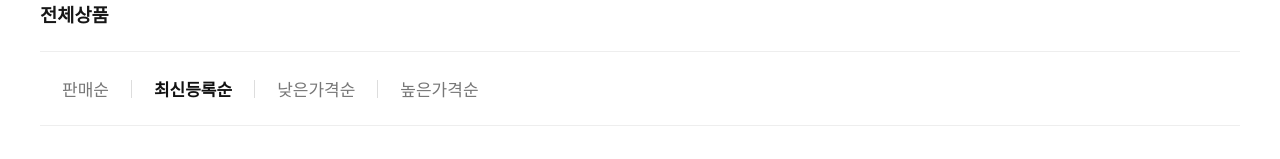
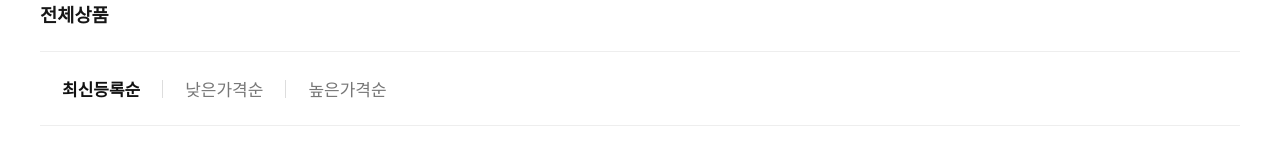
Before and after one commit to Lee-chl/pikai, a Next.js app in the folder apps/web/: page /pikai/product in a window 1280 px wide. Shown: the part 241-400 px from the top of the page. Built offline with nearby package versions, Linux system fonts and the light colour scheme; no server answers.

Commit message:
remove: SortMenu 판매순 삭제

```diff
--- a/apps/web/components/products/SortMenu.tsx
+++ b/apps/web/components/products/SortMenu.tsx
@@ -11,10 +11,6 @@ const sortOptions: {
   label: string;
   value: ProductSortType;
 }[] = [
-  {
-    label: "판매순",
-    value: "sales",
-  },
   {
     label: "최신등록순",
     value: "latest",
@@ -61,21 +57,16 @@ export default function SortMenu({
           >
             <button
               type="button"
-              onClick={() => {
-                //   onSortChange(option.value === "sales" ? "latest" : option.value)
-                // }
-                // aria-pressed={isSelected}
-                // 판매순 기능이 아직 없으므로 최신등록순으로 요청
-                if (option.value === "sales") {
-                  onSortChange("latest");
-                  return;
-                }
-
-                onSortChange(option.value);
+              onClick={() => onSortChange(option.value)}
+              onMouseEnter={(event) => {
+                event.currentTarget.style.color = "#ff8f88";
               }}
-              aria-pressed={
-                option.value === "sales" ? false : selectedSort === option.value
-              }
+              onMouseLeave={(event) => {
+                event.currentTarget.style.color = isSelected
+                  ? "#111111"
+                  : "#777777";
+              }}
+              aria-pressed={isSelected}
               style={{
                 padding: "6px 22px",
                 border: "none",
```
